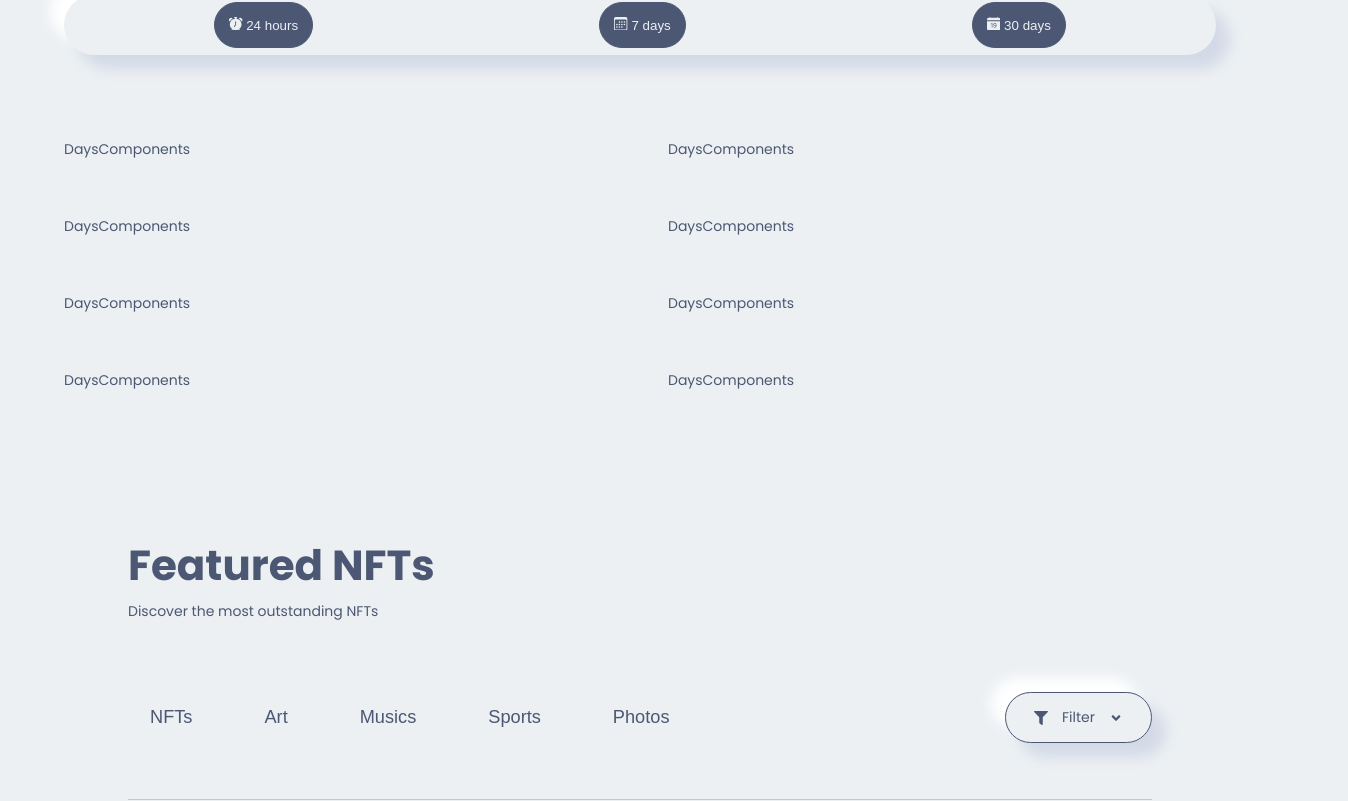
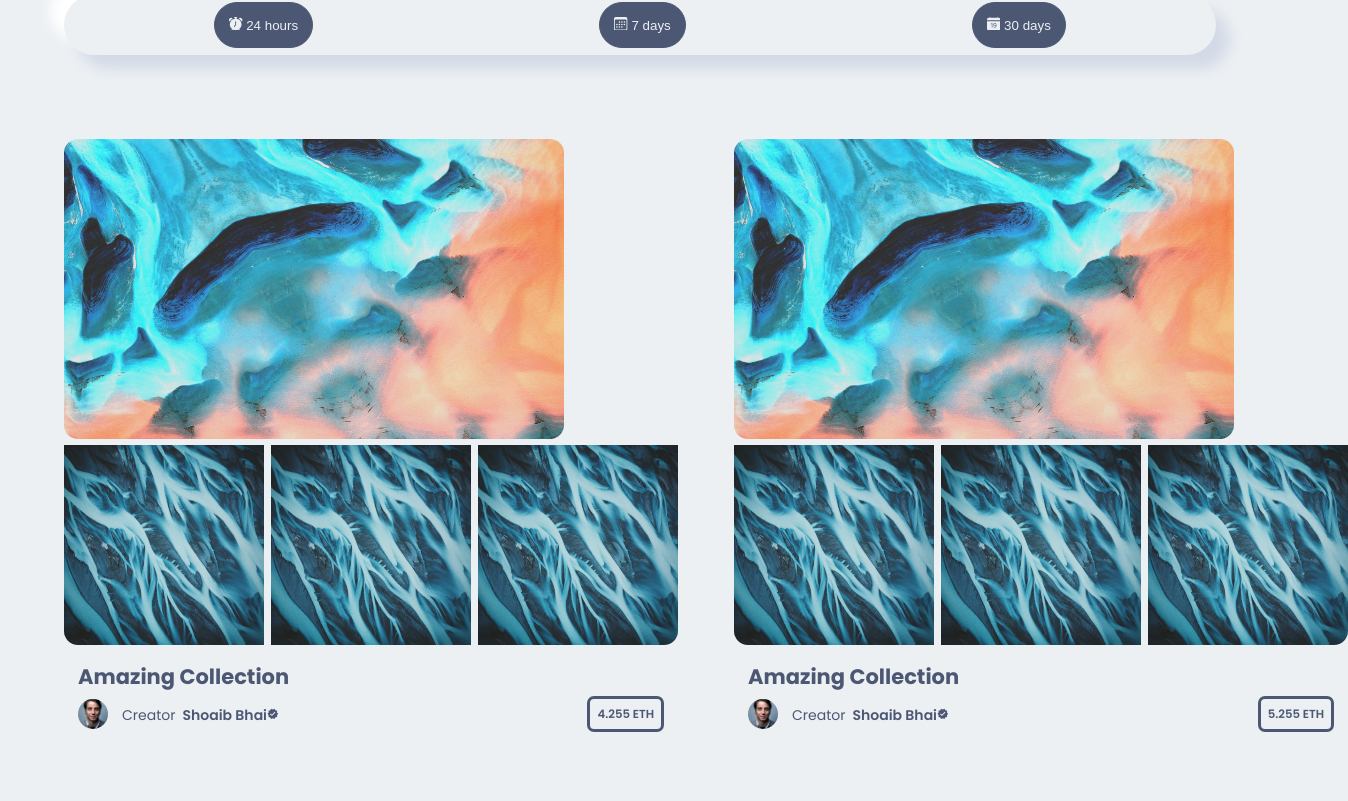
Before and after one commit to mmbarbas/Opensea_2.0, a Next.js app in the folder Client/client_market/: page / in a window 1280 px wide. Shown: the part 2699-3500 px from the top of the page, 1348 px wide, since content can reach past the window. Built offline with nearby package versions, Linux system fonts and the light colour scheme.

Commit message:
updates collections

```diff
--- a/Client/client_market/components/Collection/Collection.jsx
+++ b/Client/client_market/components/Collection/Collection.jsx
@@ -71,7 +71,7 @@ const Collection = () => {
                 popular && (
                     <div className={Style.collection_box}>
                         {CardArray.map((el, i) => (
-                            <DaysComponent key={i + 1} />
+                            <DaysComponent key={i + 1} i={i} el={el}/>
                         ))}
                     </div>
                 )
@@ -80,7 +80,7 @@ const Collection = () => {
                 following && (
                     <div className={Style.collection_box}>
                         {FollowingArray.map((el, i) => (
-                            <DaysComponent key={i + 1} />
+                            <DaysComponent key={i + 1} i={i} el={el}/>
                         ))}
                     </div>
                 )
@@ -89,7 +89,7 @@ const Collection = () => {
                 news && (
                     <div className={Style.collection_box}>
                         {NewsArray.map((el, i) => (
-                            <DaysComponent key={i + 1} />
+                            <DaysComponent key={i + 1} i={i} el={el}/>
                         ))}
                     </div>
                 )
--- a/Client/client_market/components/Collection/DaysComponents/DaysComponents.jsx
+++ b/Client/client_market/components/Collection/DaysComponents/DaysComponents.jsx
@@ -1,11 +1,44 @@
 import React from 'react'
+import Image from 'next/image';
+import { MdVerified } from "react-icons/md";
+
 
 import Style from './DaysComponents.module.css';
+import images from "../../../img";
 
 
-const DaysComponents = () => {
+const DaysComponents = ({el,i}) => {
   return (
-    <div>DaysComponents</div>
+    <div className={Style.daysComponent}>
+      <div className={Style.daysComponent_box}>
+        <div className={Style.daysComponent_box_img}>
+          <Image src={images.creatorbackground1} className={Style.daysComponent_box_img_img} alt="profile background" width={500} height={300} />
+        </div>
+        <div className={Style.daysComponent_box_profile}>
+          <Image src={images.creatorbackground2} className={Style.daysComponent_box_img_1} alt="profile" width={200} height={200} />
+          <Image src={images.creatorbackground2} className={Style.daysComponent_box_img_2} alt="profile" width={200} height={200} />
+          <Image src={images.creatorbackground2} className={Style.daysComponent_box_img_3} alt="profile" width={200} height={200} />
+        </div>
+        <div className={Style.daysComponent_box_title}>
+          <h2>Amazing Collection</h2>
+          <div className={Style.daysComponent_box_title_info}>
+            <div className={Style.daysComponent_box_title_info_profile}>
+              <Image src={images.user1} className={Style.daysComponent_box_title_info_profile_img} alt="profile" width={30} height={30} />
+              <p>Creator
+                <span>Shoaib Bhai
+                  <small>
+                    <MdVerified />
+                  </small>
+                </span>
+              </p>
+            </div>
+            <div className={Style.daysComponent_box_title_info_price}>
+              <small>{i + 4}.255 ETH</small>
+            </div>
+          </div>
+        </div>
+      </div>
+    </div>
   )
 }
 
--- a/Client/client_market/components/Collection/DaysComponents/DaysComponents.module.css
+++ b/Client/client_market/components/Collection/DaysComponents/DaysComponents.module.css
@@ -0,0 +1,78 @@
+.daysComponent{
+    width: 100%;
+    border-radius: 1rem;
+    transition: all .3s ease-in;
+    cursor: pointer;
+}
+
+.daysComponent:hover{
+    box-shadow: var(--box-shadow);
+}
+
+
+.daysComponent_box_img_img{
+    border-radius: 1rem;
+}
+
+.daysComponent_box_profile{
+    display: grid;
+    grid-template-columns: repeat(3, 1fr);
+    gap: .5rem;
+}
+
+.daysComponent_box_img_1{
+    border-bottom-left-radius: 1rem;
+}
+.daysComponent_box_img_3{
+    border-bottom-right-radius: 1rem;
+}
+
+.daysComponent_box_title{
+    padding: 1rem 2rem;
+    line-height: 0;
+}
+
+.daysComponent_box_title_info_profile{
+    display: flex;
+    align-items: center;
+    gap: 1rem;
+}
+
+.daysComponent_box_title_info{
+    display: flex;
+    justify-content: space-between;
+    align-items: center;
+}
+
+.daysComponent_box_title_info_profile_img{
+    border-radius: 50%;
+}
+
+.daysComponent_box_title_info_profile span{
+  font-weight: 600;
+  padding-inline: .5rem;
+}
+
+.daysComponent_box_title_info_price small{
+    font-weight: 600;
+    border: 3px solid var(--icons-color);
+    padding: .5rem;
+    border-radius: .5rem;
+}
+
+@media screen and (min-device-width: 320px) and (max-device-width: 768px) {
+    .daysComponent_box_profile{
+        grid-template-columns: repeat(3, 1fr);
+    }
+
+    .daysComponent_box_title_info{
+        flex-direction: column;
+        gap: 2rem;
+        align-items: flex-start;
+        padding: 1rem;
+    }
+}
+
+.daysComponent_box_title{
+    padding: 1rem;
+}
```
